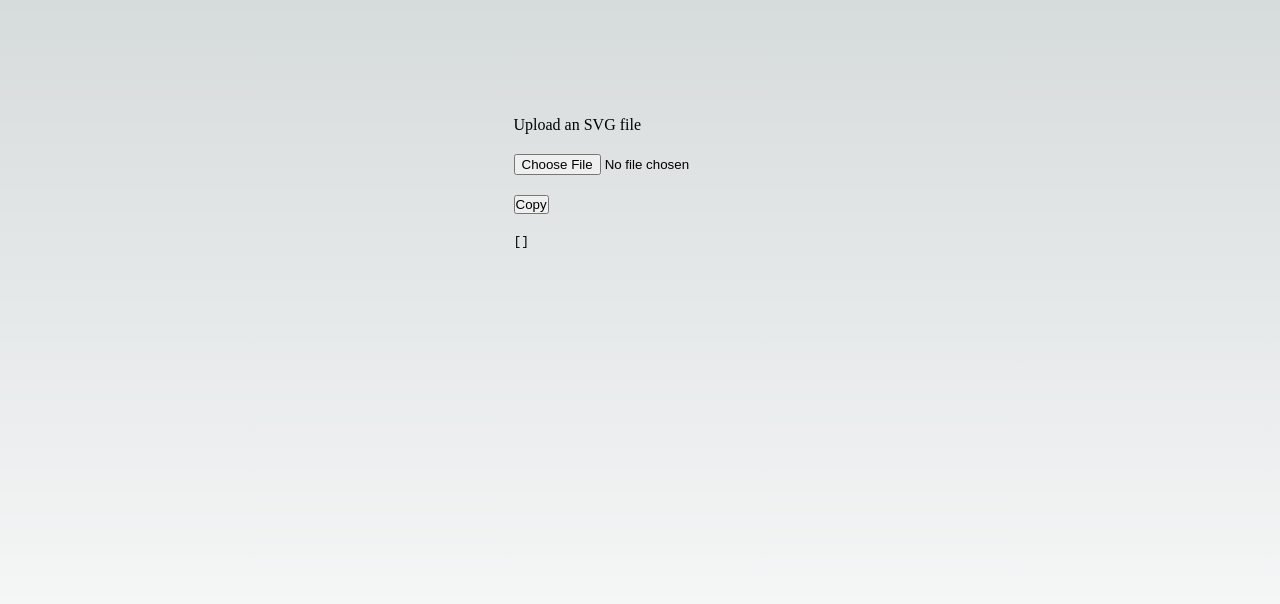
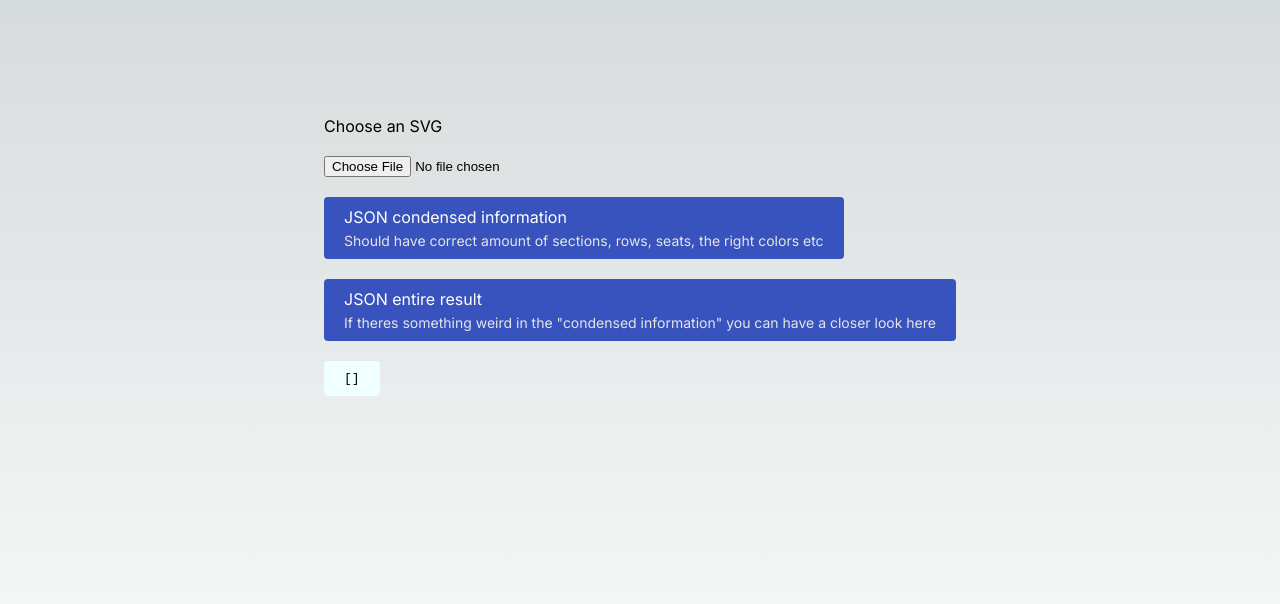
Before and after one commit to Itsdarkhere/SVG_JSON, a Next.js app: page / in a window 1280 px wide. Shown: the top 604 px of the page. Built offline with nearby package versions, Linux system fonts and the light colour scheme.

Commit message:
Add explainer to data

```diff
--- a/src/app/page.module.css
+++ b/src/app/page.module.css
@@ -14,6 +14,47 @@
   align-items: flex-start;
   gap: 20px;
   padding: 20px;
+}
+.copybutton {
+  height: 50px;
+  width: 175px;
+  font-size: 16px;
+  color: white;
+  background-color: green;
+  border: 1px solid white;
+  border-radius: 4px;
+  outline: none;
+  transition: transform 0.2s ease-in-out;
+}
+.secinfo {
+  background-color: azure;
+  color: black;
+  padding: 10px 20px;
+  border-radius: 4px;
+}
+.jsonres {
+  background-color: azure;
+  color: black;
+  padding: 10px 20px;
+  border-radius: 4px;
+  max-width: 800px;
+  max-height: 1000px;
+  overflow: scroll;
+}
+.jsoninfo {
+  background-color: rgb(56, 83, 190);
+  color: rgb(255, 255, 255);
+  padding: 10px 20px;
+  border-radius: 4px;
+  font-size: 16px;
+}
+.jsonexplainer {
+  padding-top: 5px;
+  color: rgb(229, 229, 229);
+  font-size: 14px;
+}
+.copybutton:active {
+  transform: scale(0.95);
 }
 .description {
   display: inherit;
--- a/src/app/page.tsx
+++ b/src/app/page.tsx
@@ -1,6 +1,7 @@
 'use client'
 import styles from './page.module.css'
 import { useState } from 'react';
+import { Inter } from 'next/font/google'
 
 interface RectData {
   cx: number;
@@ -10,6 +11,8 @@ interface RectData {
   selected: boolean;
   seatId: string;
 }
+
+const inter = Inter({ subsets: ['latin'] });
 
 interface SectionData {
   sectionId: string | undefined,
@@ -243,8 +246,31 @@ export default function Home() {
     }
   };
 
-  const copyJson = () => {
-    navigator.clipboard.writeText(JSON.stringify(result));
+  const getFoundSections = () => {
+    return (
+      result.map((sectionData, i) => {
+        const totalSeats = sectionData.rows.reduce((acc, row) => acc + row.row.length, 0);
+        return (
+          <div key={i} className={styles.secinfo}>
+            <p>SectionId: {sectionData.sectionId}</p>
+            <p>Section fill color: {sectionData.fill}</p>
+            <p>Section rows length: {sectionData.rows.length}</p>
+            <p>Is section zoomable: {JSON.stringify(sectionData.zoomable)}</p>
+            <p>Total seats in section: {totalSeats}</p>
+          </div>
+        )
+      })
+    )
+  }
+
+  const downloadJSON = () => {
+    const dataStr = "data:text/json;charset=utf-8," + encodeURIComponent(JSON.stringify(result));
+    const downloadAnchorNode = document.createElement('a');
+    downloadAnchorNode.setAttribute("href", dataStr);
+    downloadAnchorNode.setAttribute("download", "seatmap.json");
+    document.body.appendChild(downloadAnchorNode); // required for firefox
+    downloadAnchorNode.click();
+    downloadAnchorNode.remove();
   }
 
   const saveJSON = async () => {
@@ -257,9 +283,9 @@ export default function Home() {
   }
 
   return (
-    <main className={styles.main}>
+    <main className={`${styles.main} ${inter.className}`}>
       <div className={styles.mainTwo}>
-        <p>Upload an SVG file</p>
+        <p>Choose an SVG</p>
         <input
           type="file"
           name="svgFile"
@@ -267,9 +293,17 @@ export default function Home() {
           accept=".svg"
           onChange={handleChangeTwo}
         />
-        <button onClick={copyJson}>Copy</button>
-        {/* <button onClick={saveJSON}>Save</button> */}
-        <pre style={{maxWidth: 800, overflow: 'hidden'}}>{JSON.stringify(result, null, 2)}</pre>
+        {result.length > 0 && <button className={styles.copybutton} onClick={downloadJSON}>Download result</button>}
+        <div className={styles.jsoninfo}>
+          JSON condensed information
+          <p className={styles.jsonexplainer}>Should have correct amount of sections, rows, seats, the right colors etc </p>
+        </div>
+        {getFoundSections()}
+        <div className={styles.jsoninfo}>
+          JSON entire result
+          <p className={styles.jsonexplainer}>If theres something weird in the &quot;condensed information&quot; you can have a closer look here</p>
+        </div>
+        <pre className={styles.jsonres}>{JSON.stringify(result, null, 2)}</pre>
       </div>
     </main>
   )
```
